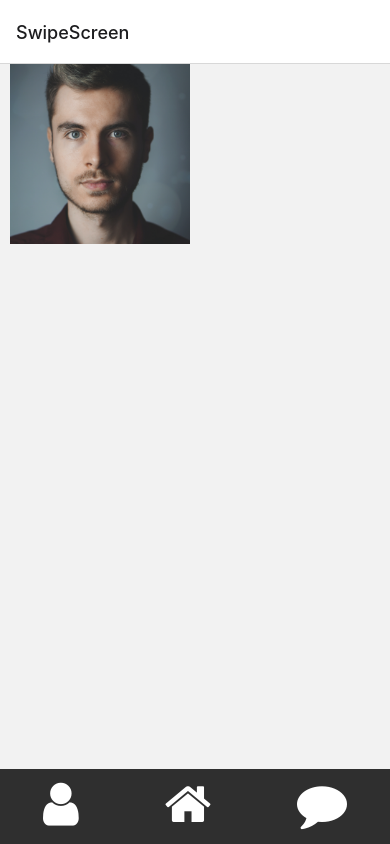
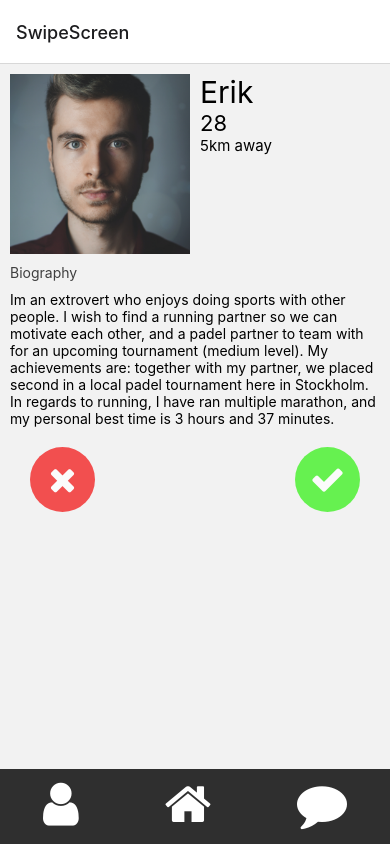
Before and after one commit to GGmorello/SportLink, a React Native app: screen /SwipeScreen in a window 390 px wide. Built offline with nearby package versions, Linux system fonts and the light colour scheme.

Commit message:
Add text and buttons with styling

```diff
--- a/src/Components/Screens/SwipeScreen/SwipeScreenStyle.js
+++ b/src/Components/Screens/SwipeScreen/SwipeScreenStyle.js
@@ -7,6 +7,7 @@ const styles = StyleSheet.create({
       height: 180,
       overflow: 'hidden',
       marginBottom: 10,
+      marginRight: 10,
     },
     navigationBar:{
       position: "absolute",
@@ -16,13 +17,69 @@ const styles = StyleSheet.create({
     screen: {
       flex: 1,
     },
-    verticalScrollView:{
+    screenLayout:{
       marginHorizontal: 10,
-      marginBottom:75,
+      marginBottom: 75,
+      marginVertical: 10,
     },
     horizontalScrollView: {
         marginVertical: 5,
     },
+    rowContainer: {
+      flexDirection: 'row',
+    },
+    rowContainerSpaceBetween: {
+      flexDirection: 'row',
+      justifyContent: "space-between",
+      marginHorizontal: 20,
+      marginVertical: 20,
+    },
+    name: {
+      fontSize: 30
+    },
+    age: {
+      fontSize: 22
+    },
+    distance: {
+      fontSize: 15
+    },
+    sectionTitle: {
+      color: "#3f3f3f",
+      marginBottom: 10,
+    },
+    containerIcon: {
+      flexDirection: 'row',
+      backgroundColor: '#B4CBF0',
+      borderColor:'#B4CBF0',
+      borderWidth: 1,
+      marginRight: 10,
+      marginBottom: 10,
+      paddingTop: 5,
+      paddingBottom: 5,
+      paddingRight: 10,
+      paddingLeft: 10,
+      borderRadius: 10
+  },
+  approveButton: {
+    width: 65,
+    height: 65,
+    justifyContent: 'center',
+    alignItems: 'center',
+    padding: 10,
+    borderRadius: 100,
+    backgroundColor: '#2CF10C',
+    opacity: 0.7,
+  },
+  rejectButton: {
+    width: 65,
+    height: 65,
+    justifyContent: 'center',
+    alignItems: 'center',
+    padding: 10,
+    borderRadius: 100,
+    backgroundColor: '#F20B0B',
+    opacity: 0.7,
+  },
 });
 
 export default styles;
--- a/src/Components/Screens/SwipeScreen/SwipeScreenView.js
+++ b/src/Components/Screens/SwipeScreen/SwipeScreenView.js
@@ -1,20 +1,57 @@
 import React from "react";
-import {View, Text, Image} from "react-native";
+import {View, Text, Image, TouchableOpacity} from "react-native";
 import styles from "./SwipeScreenStyle";
+import FontAwesome from '@expo/vector-icons/FontAwesome';
 
 export default function SwipeScreenView(props) {
 
     let erik = {
-
+        "name": "Erik",
+        "age": 28,
+        "distance": 5,
+        "images": [],
+        "interests": ["Padel"],
+        "biography": "Im an extrovert who enjoys doing sports with other people. I wish to find a running partner so we can motivate each other, and a padel partner to team with for an upcoming tournament (medium level). My achievements are: together with my partner, we placed second in a local padel tournament here in Stockholm. In regards to running, I have ran multiple marathon, and my personal best time is 3 hours and 37 minutes."
     }
 
     let mick = {
-
+        "name": "Mick",
+        "age": 28,
+        "distance": 10,
+        "images": [],
+        "interests": ["Padel, Jogging"],
+        "biography": "Im an extrovert who enjoys doing sports with other people. I wish to find a running partner so we can motivate each other, and a padel partner to team with for an upcoming tournament (medium level). My achievements are: together with my partner, we placed second in a local padel tournament here in Stockholm. In regards to running, I have ran multiple marathon, and my personal best time is 3 hours and 37 minutes."
     }
 
     return (
-        <View style={styles.verticalScrollView}>
-            <Image source={require('./images/erik1.jpg')} style={styles.image}/>
-
+        <View style={styles.screenLayout}>
+            <View style={styles.rowContainer}>
+                <Image source={require('./images/erik1.jpg')} style={styles.image}/>
+                <View>
+                    <Text style={styles.name}>{erik.name}</Text>
+                    <Text style={styles.age}>{erik.age}</Text>
+                    <Text style={styles.distance}>{erik.distance}km away</Text>
+                </View>
+            </View>
+            <Text style={styles.sectionTitle}>
+                Biography
+            </Text>
+            <Text>
+                {erik.biography}
+            </Text>
+            <View style={styles.rowContainerSpaceBetween}>
+                <TouchableOpacity
+                    onPress={null}
+                    style={styles.rejectButton}
+                >
+                    <FontAwesome name="close" color="#FFFFFF" size={35} />
+                </TouchableOpacity>
+                <TouchableOpacity
+                    onPress={null}
+                    style={styles.approveButton}
+                >
+                    <FontAwesome name="check" color="#FFFFFF" size={35}/>
+                </TouchableOpacity>
+            </View>
         </View>)
 }
```
Lines whose indentation alone changed are shown as unchanged.
